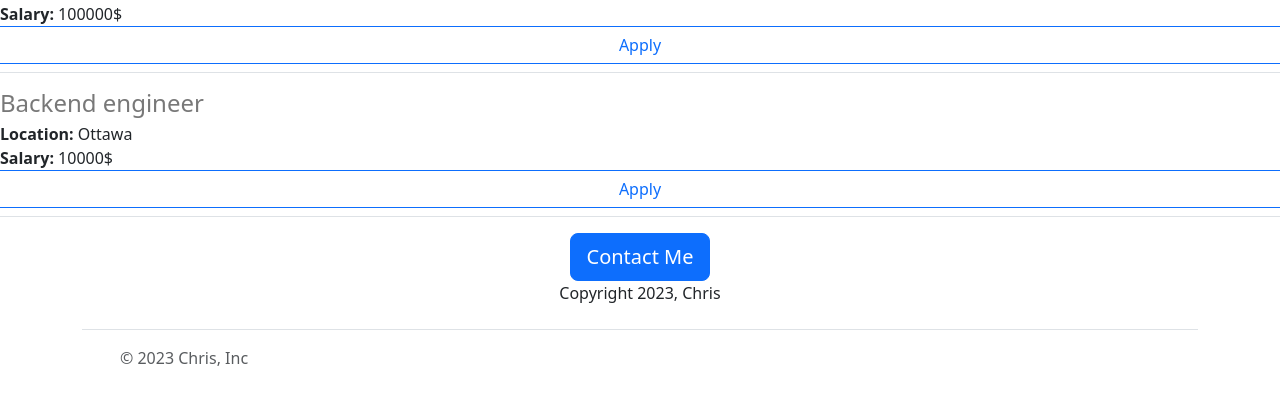
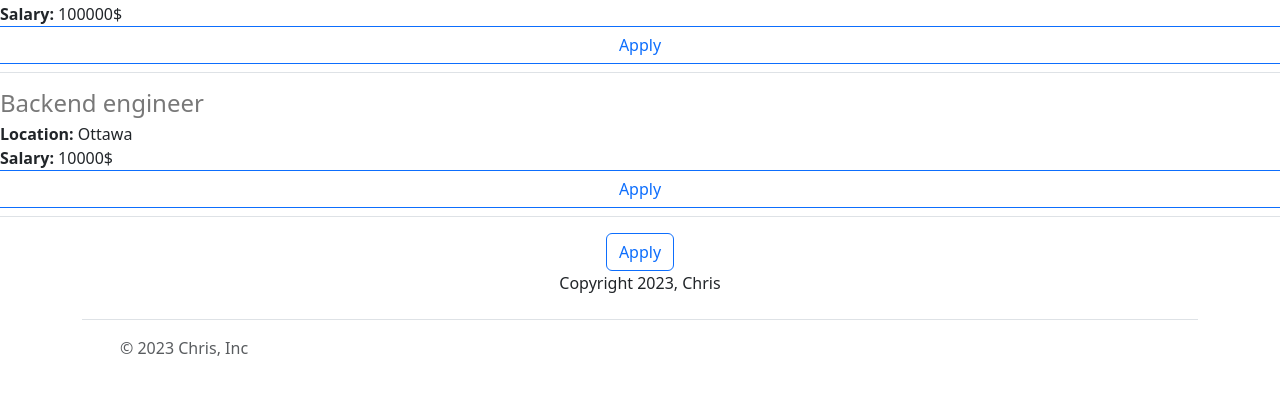
Before and after one commit to Chris-2512/new-website, a Flask app: page / in a window 1280 px wide. Shown: the part 1451-1862 px from the top of the page. After the commit the page ends 1807 px from the top, so only its background shows below. Run offline with Flask 3, Linux system fonts and the light colour scheme.

Commit message:
site basically works

```diff
--- a/templates/home.html
+++ b/templates/home.html
@@ -37,7 +37,7 @@
     </div>
     </p>
      <div class="text-center">
-    <button class="btn btn-primary btn-lg"> Contact Me</button>
+       <a href = "mailto:hello@chris25cr7? subject=Application for {{jobs['title']}}"  type="button" class="btn btn-outline-primary float-right align-middle">Apply</a>
         <p> Copyright 2023, Chris</p>
 
     </div>
--- a/templates/jobsitem.html
+++ b/templates/jobsitem.html
@@ -12,5 +12,5 @@
   </div>
   <div class="col-3">
   </div>
-  <button type="button" class="btn btn-outline-primary">Apply</button>
+  <a href = "mailto:hello@chris25cr7? subject=Application for {{jobs['title']}}"  type="button" class="btn btn-outline-primary float-right align-middle">Apply</a>
 </div>
```
Also changed, not shown: 1 other file.
